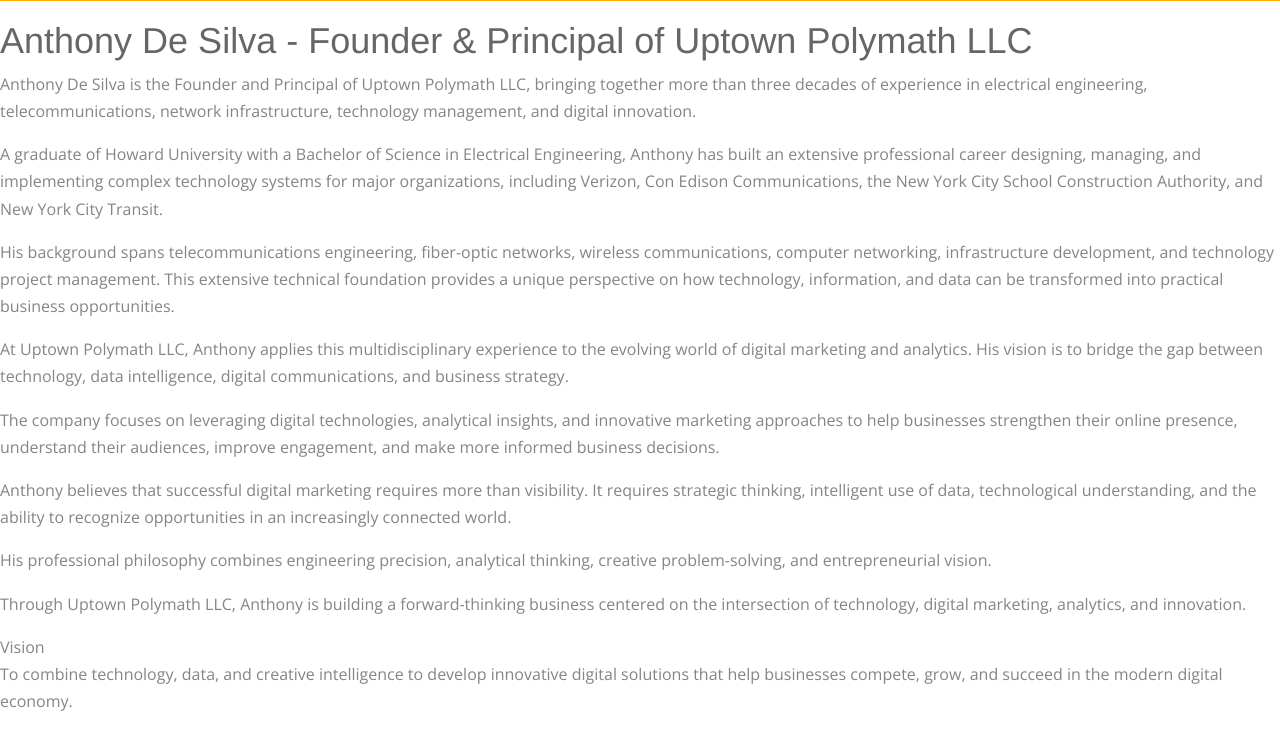
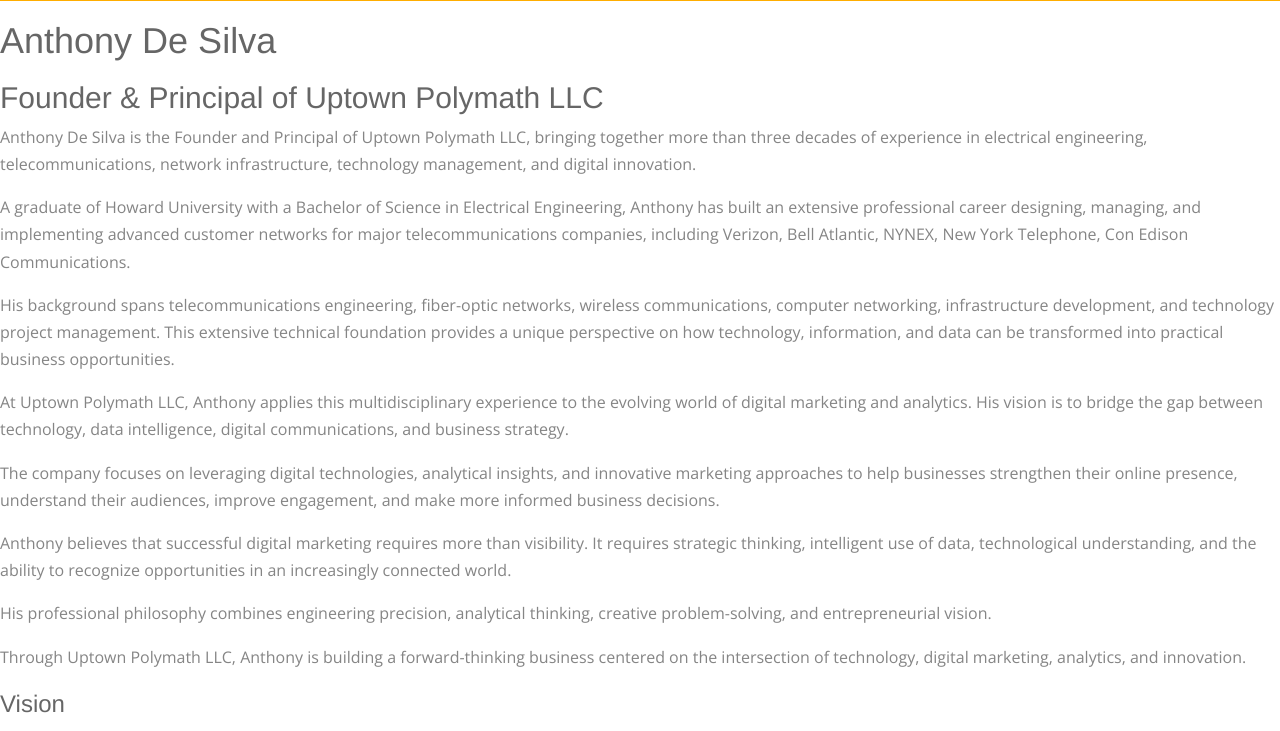
Before and after one commit to nycnyusa/Uptown-Polymath-Web-Business, a plain HTML site: page desilva_biography.html in a window 1280 px wide. Shown: the part 548-1279 px from the top of the page. Drawn offline with nearby package versions, Linux system fonts and the light colour scheme; a script that the page names is missing.

Commit message:
edit new bio a little

```diff
--- a/desilva_biography.html
+++ b/desilva_biography.html
@@ -47,7 +47,9 @@
 
     <!-- Biography introduction -->
     <header class="bio-hero">
-      <h1>Anthony De Silva - Founder & Principal of Uptown Polymath LLC</h1>
+      <h1>Anthony De Silva</h1>
+      <h2>Founder & Principal of Uptown Polymath LLC</h2>
+    </header>
     <section class="bio-intro" aria-labelledby="bio-intro-title">
       <div class="bio-intro-text">
         <p>Anthony De Silva is the Founder and Principal of Uptown Polymath LLC,
@@ -56,8 +58,8 @@
 
         <p>A graduate of Howard University with a Bachelor of Science in Electrical Engineering,
           Anthony has built an extensive professional career designing, managing,
-          and implementing complex technology systems for major organizations,
-          including Verizon, Con Edison Communications, the New York City School Construction Authority, and New York City Transit.</p>
+          and implementing advanced customer networks for major telecommunications companies,
+          including Verizon, Bell Atlantic, NYNEX, New York Telephone, Con Edison Communications.</p>
 
         <p>His background spans telecommunications engineering, fiber-optic networks, wireless communications, computer networking,
           infrastructure development, and technology project management. This extensive technical
@@ -83,7 +85,7 @@
         <p>Through Uptown Polymath LLC, Anthony is building a forward-thinking business
           centered on the intersection of technology, digital marketing, analytics, and innovation.</p>
 
-        <p>Vision<br>
+        <p><h3>Vision</h3>
           To combine technology, data, and creative intelligence to develop innovative digital solutions
           that help businesses compete, grow, and succeed in the modern digital economy.</p>
       </div>
```
